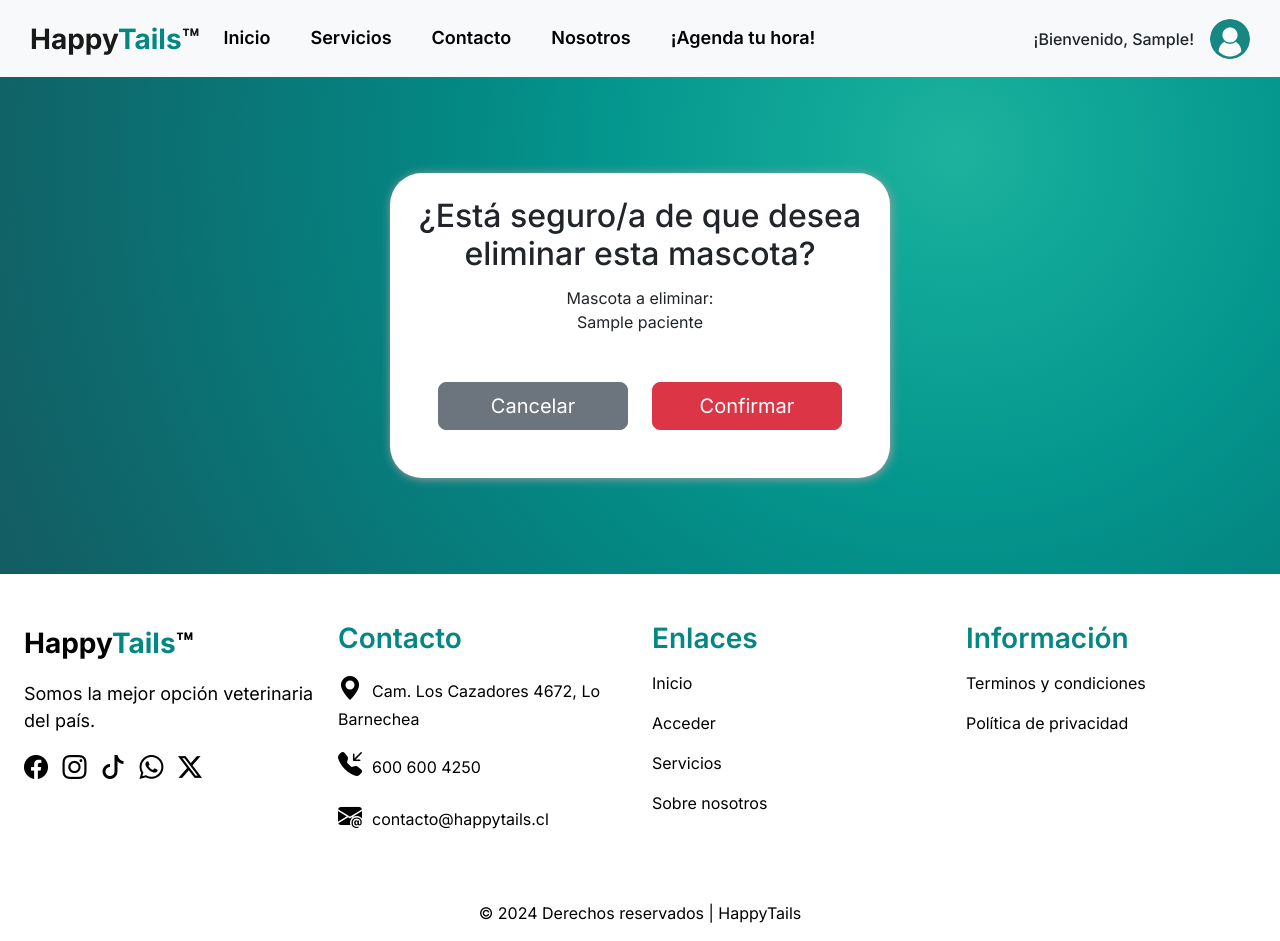
After one commit to INFFame/happytails, a Django app: page /pacientes/eliminar/1/ in a window 1280 px wide. The commit adds this page. Run offline with Django 5.2, Linux system fonts and the light colour scheme; a user stored in the database is signed in; tables that the repository leaves empty hold one stand-in row (values such as "Sample post"); some libraries are stand-ins or nearby versions.

Commit message:
Confirmacion eliminar mascota

```diff
--- /dev/null
+++ b/pacientes/templates/pacientes/confirmar_eliminar_paciente.html
@@ -0,0 +1,39 @@
+{% extends 'base.html' %}
+
+{% block title %}
+    Confirmar eliminación de paciente
+{% endblock %}
+
+{% block contenido %}
+    <body>
+        <main>
+            <div class="modal modal-signin position-static d-block py-5">
+                <div class="modal-dialog my-5">
+                    <div class="modal-content rounded-5 shadow">
+                        <div class="modal-header pb-2 border-bottom-0 justify-content-center">
+                            <h2 class="mt-2 mb-1 text-center">¿Está seguro/a de que desea eliminar esta mascota?</h2>
+                        </div>
+                        <div class="text-center mb-4">
+                            <span>Mascota a eliminar: <br>
+                                {{ paciente.nombre_paciente }}</span>
+                        </div>
+                        <div class="modal-body p-5 pt-0">
+                            <form action="{% url 'eliminar_paciente' paciente.id %}" method="post">
+                                {% csrf_token %}
+                                <br>
+                                <div class="row">
+                                    <div class="col-6">
+                                        <a href="{% url 'ver_paciente' %}" class="btn btn-secondary btn-lg w-100">Cancelar</a>
+                                    </div>
+                                    <div class="col-6">
+                                        <button class="w-100 btn btn-lg btn-danger" type="submit">Confirmar</button>
+                                    </div>
+                                </div>
+                            </form>
+                        </div>
+                    </div>
+                </div>
+            </div>
+        </main>
+    </body>
+{% endblock %}
--- a/pacientes/templates/pacientes/ver_paciente.html
+++ b/pacientes/templates/pacientes/ver_paciente.html
@@ -44,10 +44,7 @@
                             <td class="text-capitalize">{{ paciente.tipo_tratamiento }}</td>
                             <td>
                                 <a href="{% url 'editar_paciente' paciente.id %}" class="btn btn-secondary mx-1">Editar</a>
-                                <form method="post" action="{% url 'eliminar_paciente' paciente.id %}" style="display:inline;">
-                                    {% csrf_token %}
-                                    <button type="submit" class="btn btn-danger mx-1" onclick="return confirm('¿Estás seguro de que deseas eliminar este paciente?');">Eliminar</button>
-                                </form>
+                                <a href="{% url 'eliminar_paciente' paciente.id %}" class="btn btn-danger mx-1">Eliminar</a>
                             </td>
                         </tr>
                         {% empty %}
--- a/pacientes/urls.py
+++ b/pacientes/urls.py
@@ -2,8 +2,8 @@ from django.urls import path
 from . import views
 
 urlpatterns = [
+    path('ver/', views.ver_paciente, name='ver_paciente'),
     path('crear/', views.crear_editar_paciente, name='crear_paciente'),
-    path('editar/<int:id>/', views.crear_editar_paciente, name='editar_paciente'),
-    path('ver/', views.ver_paciente, name='ver_paciente'),
+    path('editar/<int:paciente_id>/', views.crear_editar_paciente, name='editar_paciente'),
     path('eliminar/<int:paciente_id>/', views.eliminar_paciente, name='eliminar_paciente'),
 ]
--- a/pacientes/views.py
+++ b/pacientes/views.py
@@ -7,40 +7,23 @@ from main.models import TipoPaciente
 from roll.models import TipoUsuario
 
 @login_required
-def crear_editar_paciente(request, id=None):
-    paciente = None
-    if id:
-        paciente = get_object_or_404(Paciente, id=id)
+def crear_editar_paciente(request, paciente_id=None):
+    if paciente_id:
+        paciente = get_object_or_404(Paciente, id=paciente_id)
+    else:
+        paciente = None
 
-    if request.method == "POST":
+    if request.method == 'POST':
         form = PacienteForm(request.POST, instance=paciente)
         if form.is_valid():
             paciente = form.save(commit=False)
-            paciente.cliente = request.user.cliente
-            tipo_paciente_id = request.POST.get('tipo_paciente')
-            tipo_paciente = get_object_or_404(TipoPaciente, id=tipo_paciente_id)
-            paciente.tipo_paciente = tipo_paciente
-
+            paciente.cliente = request.user.cliente  # Asocia el paciente al cliente actual
             paciente.save()
-            messages.success(request, 'Paciente guardado correctamente.')
-            return redirect('ver_paciente')
-        else:
-            print("Formulario inválido:", form.errors)
+            return redirect('ver_paciente')  # Redirige a la lista de pacientes después de guardar
     else:
         form = PacienteForm(instance=paciente)
 
-    # Retrieve TipoUsuario associated with the user
-    try:
-        tipo_usuario = TipoUsuario.objects.get(usuario=request.user)
-    except TipoUsuario.DoesNotExist:
-        tipo_usuario = None
-
-    context = {
-        'form': form,
-        'tipo_usuario': tipo_usuario.tipo if tipo_usuario else None,
-    }
-
-    return render(request, 'pacientes/crear_editar_paciente.html', context)
+    return render(request, 'pacientes/crear_editar_paciente.html', {'form': form, 'paciente': paciente})
 
 
 @login_required
@@ -64,9 +47,8 @@ def ver_paciente(request):
 
 @login_required
 def eliminar_paciente(request, paciente_id):
-    paciente = get_object_or_404(Paciente, id=paciente_id, cliente=request.user.cliente)
+    paciente = get_object_or_404(Paciente, id=paciente_id)
     if request.method == 'POST':
         paciente.delete()
-        messages.success(request, 'Paciente eliminado con éxito.')
         return redirect('ver_paciente')
-    return render(request, 'confirmar_eliminar.html', {'paciente': paciente})
+    return render(request, 'pacientes/confirmar_eliminar_paciente.html', {'paciente': paciente})
```
